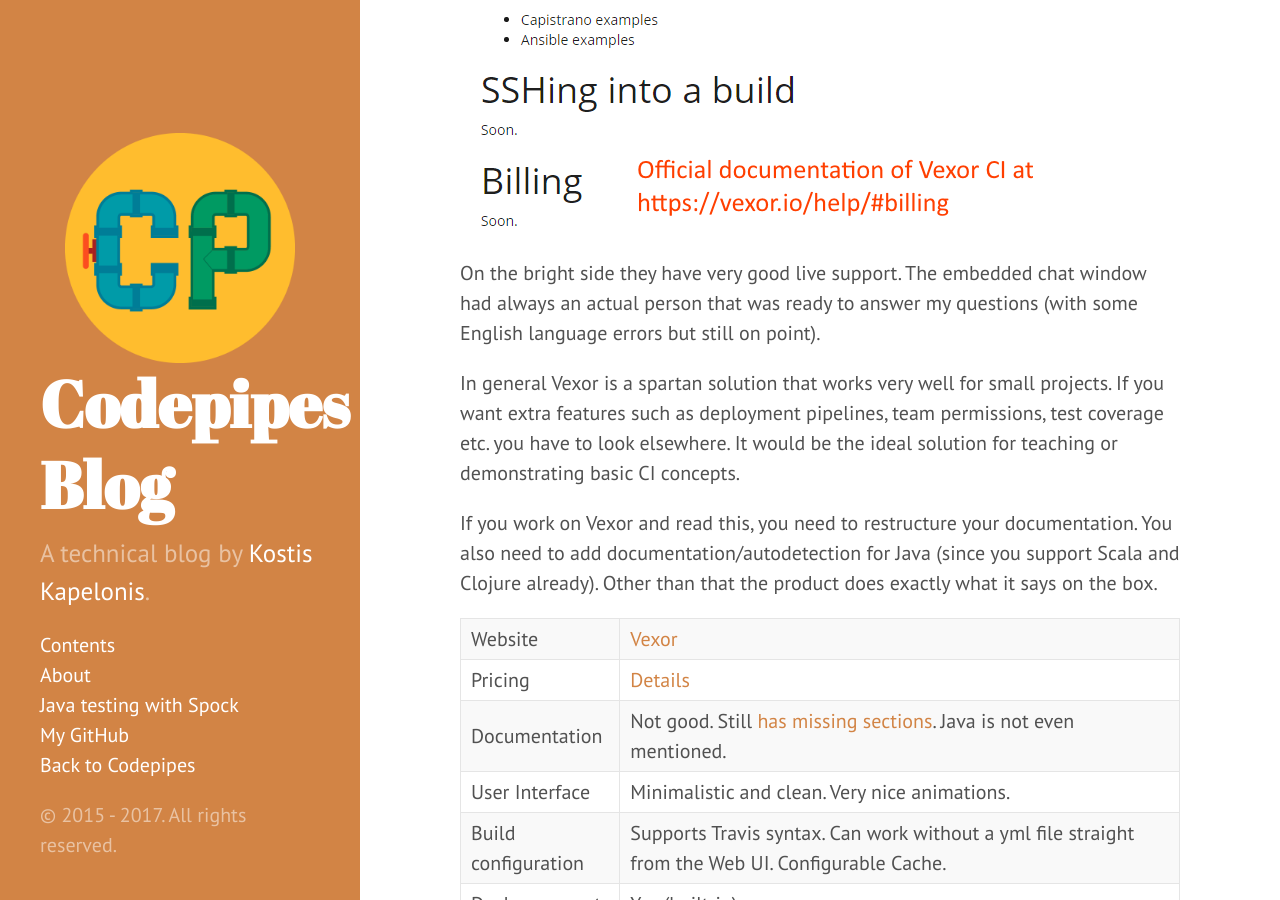
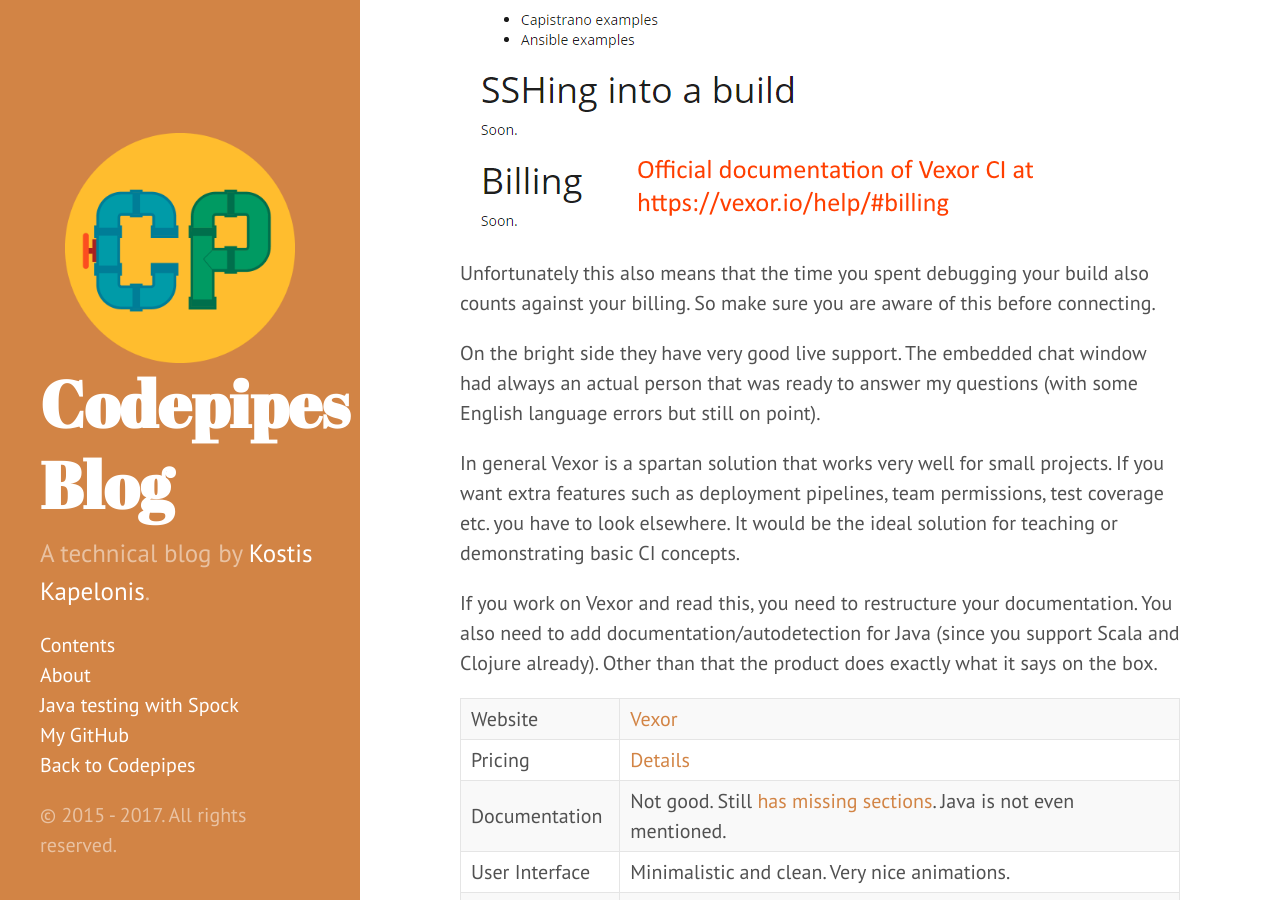
Before and after one commit to kkapelon/kkapelon.github.io, a Jekyll site: the page built from _posts/2017-02-19-hosted-ci-comparison.md, in a window 1280 px wide and 900 px high, scrolled down 22208 px. Built offline with Jekyll 4.4.1, drawn with Linux system fonts in a browser that asks for light colours.

```diff
--- a/_posts/2017-02-19-hosted-ci-comparison.md
+++ b/_posts/2017-02-19-hosted-ci-comparison.md
@@ -345,7 +345,7 @@
 run if you don't have a custom configuration file in your project. I have already written [why
 I consider this a bad practice](https://zeroturnaround.com/rebellabs/9-features-you-need-to-demand-from-a-hosted-continuous-integration-service/). This file should be optional (CircleCI achieves this beautifully for example)
 
-![Shippable error](../../assets/ci-comparison/shippable/yml-needed.png)
+![Shippable error](../../assets/ci-comparison/shippable/yml-required.png)
 
 So in order to play along I had to make several commits into my repository until [my configuration](http://docs.shippable.com/ci/shippableyml/) was correct.
 This was a very time-consuming process because there is no way of knowing if Shippable will accept your yml file before
@@ -444,6 +444,9 @@
 
 ![Vexor documentation](../../assets/ci-comparison/vexor/documentation.png)
 
+Unfortunately this also means that the time you spent debugging your build also counts against your billing. So
+make sure you are aware of this before connecting.
+
 On the bright side they have very good live support. The embedded chat window had always an actual person
 that was ready to answer my questions (with some English language errors but still on point).
 
```
Also changed, not shown: assets/ci-comparison/shippable/yml-required.png (renamed from assets/ci-comparison/shippable/yml-needed.png).
